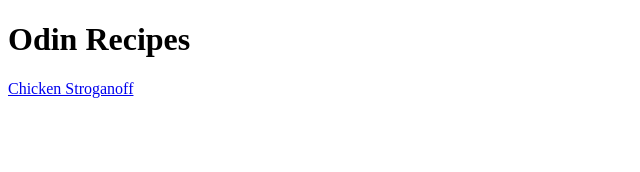
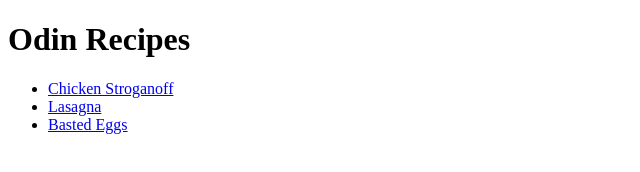
Before and after one commit to diegovieiraf/odin-recipes, a plain HTML site: page index.html in a window 1280 px wide. Shown: the whole page, without its empty margins (0-640 px from the left). Drawn offline with Linux system fonts and the light colour scheme.

Commit message:
Create recipe pages for lasagna and basted-eggs

```diff
--- a/index.html
+++ b/index.html
@@ -1,12 +1,20 @@
 <!DOCTYPE html>
 <html lang="en">
+
 <head>
     <meta charset="UTF-8">
     <title>Homepage</title>
 </head>
+
 <body>
     <h1>Odin Recipes</h1>
 
-    <a href="./recipes/stroganoff.html">Chicken Stroganoff</a>
+    <ul>
+        <li><a href="./recipes/stroganoff.html">Chicken Stroganoff</a></li>
+        <li><a href="./recipes/lasagna.html">Lasagna</a></li>
+        <li><a href="./recipes/basted-eggs.html">Basted Eggs</a></li>
+    </ul>
+
 </body>
+
 </html>
```
Also changed, not shown: recipes/stroganoff.html (+1 -0 lines), recipes/basted-eggs.html (added), recipes/lasagna.html (added).
